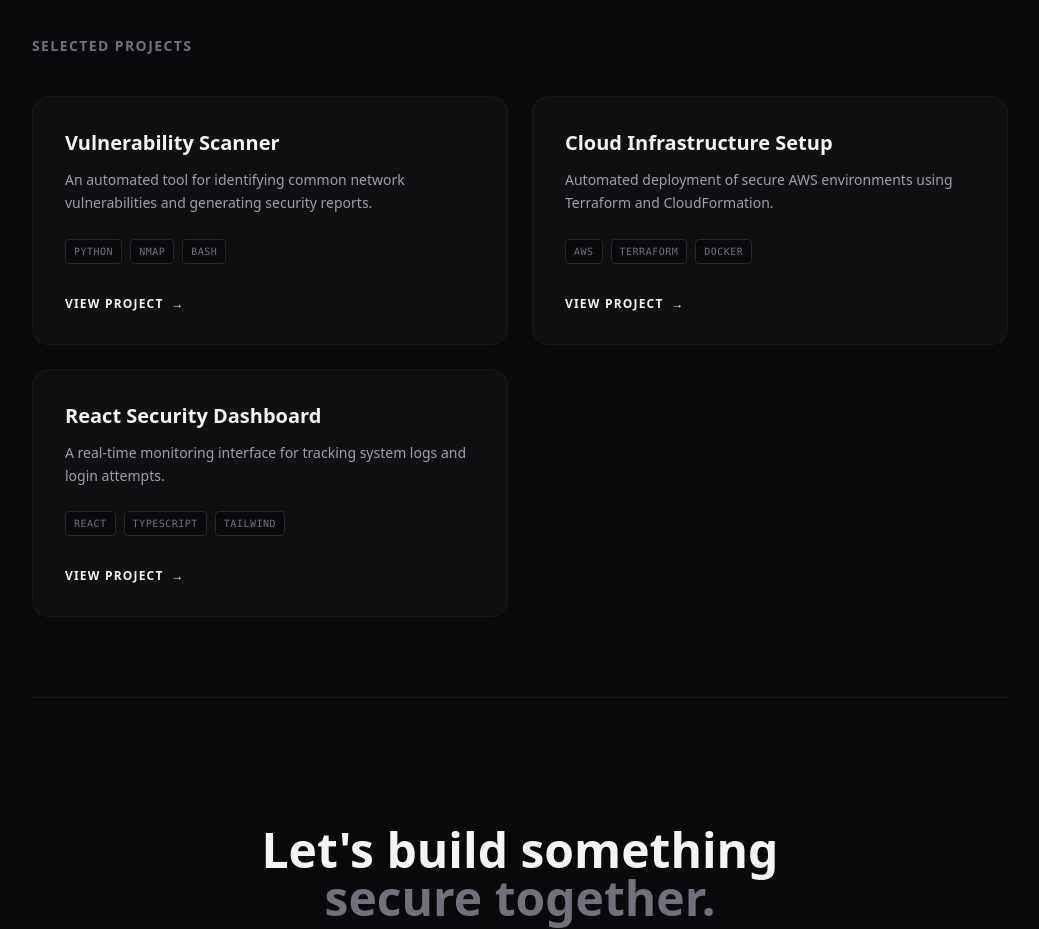
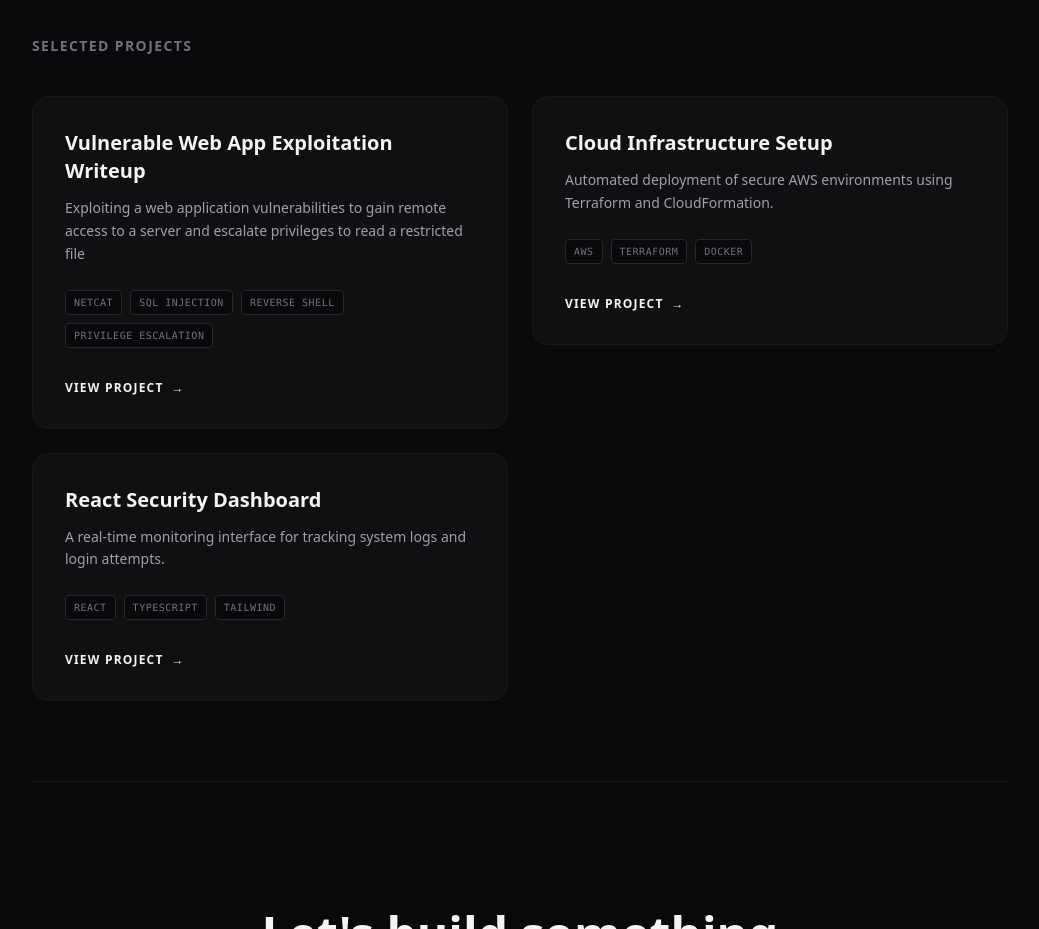
Before and after one commit to rufarog/my-portfolio, a React (Vite) app: page / in a window 1280 px wide. Shown: the part 960-1889 px from the top of the page, without its empty margins (120-1159 px from the left). Built offline with nearby package versions, Linux system fonts and the light colour scheme.

Commit message:
Added First Project

```diff
--- a/src/App.tsx
+++ b/src/App.tsx
@@ -8,10 +8,10 @@ import Reveal from "./components/Reveal"
 // 1. Define your projects in a simple list
 const projects = [
   {
-    title: "Vulnerability Scanner",
-    description: "An automated tool for identifying common network vulnerabilities and generating security reports.",
-    tags: ["Python", "Nmap", "Bash"],
-    link: "#"
+    title: "Vulnerable Web App Exploitation Writeup",
+    description: "Exploiting a web application vulnerabilities to gain remote access to a server and escalate privileges to read a restricted file",
+    tags: ["Netcat", "SQL Injection", "Reverse Shell", "Privilege Escalation"],
+    link: "https://github.com/rufarog/Cybersecurity-Labs-Projects/tree/main/Vulnerable-Web-App-Ecploitation"
   },
   {
     title: "Cloud Infrastructure Setup",
```
